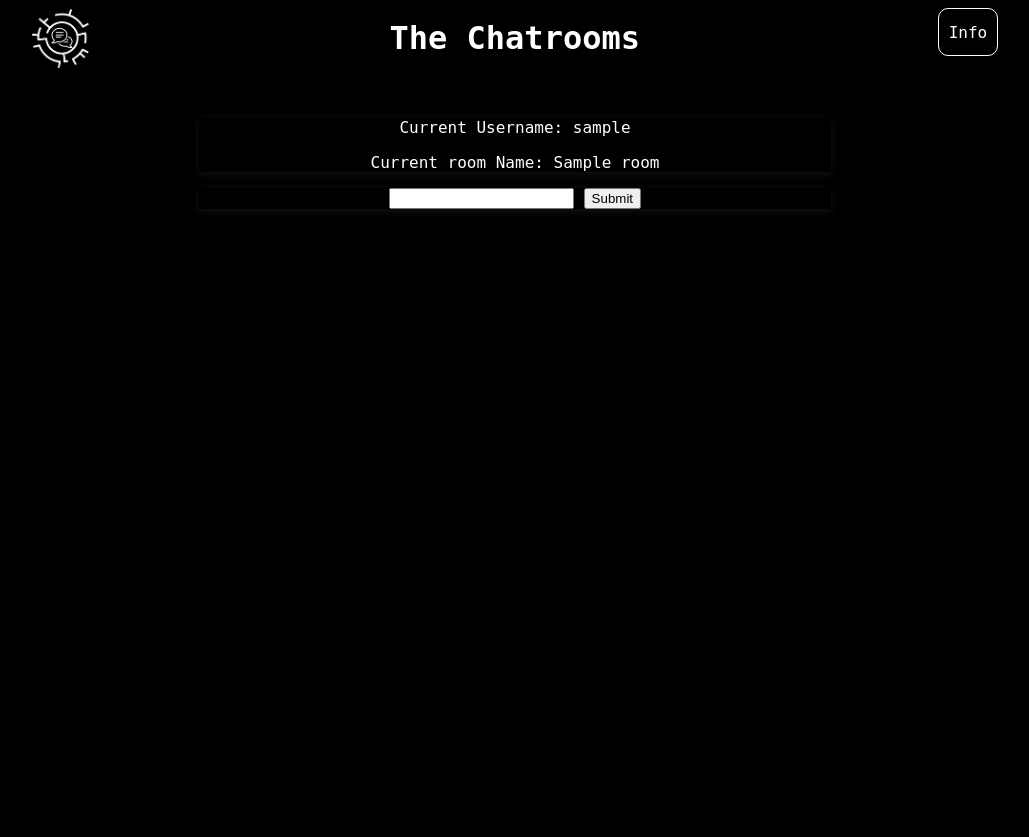
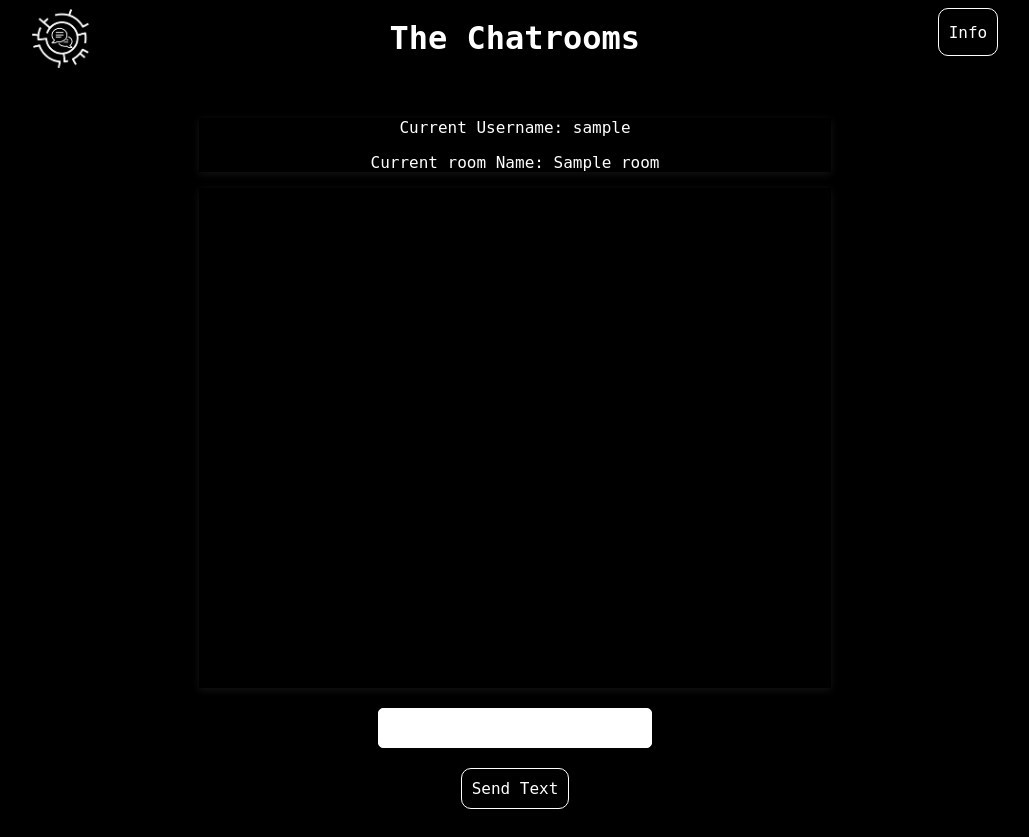
Before and after one commit to ChahidLaaouar/Chatrooms, a PHP site: page /room.php in a window 1280 px wide. Shown: the whole page, without its empty margins (125-1154 px from the left). Before the commit the page ends 209 px from the top, so only its background shows below. Run offline with PHP 8.4, Linux system fonts and the light colour scheme; the visitor is signed in with stand-in values (Sample User, id 1); tables that the repository leaves empty or names only in its code hold one stand-in row (values such as "Sample post"); data that the repository does not hold is empty.

Commit message:
room.php front-end  gefixed

```diff
--- a/room.php
+++ b/room.php
@@ -46,14 +46,17 @@
         ?>
     </div>
 
-    <div class='container'>
+    <div class='container' id='room'>
         <?php
             displayChat($conn);
         ?>
 
-        <form action="database.php" method="post">
-            <input type="text" name="textfield" maxlength="30" required>
-            <input type="submit" name="sendtext">
-        </form>
+
 
     </div>
+    <form action="database.php" method="post">
+            <input type="text" class="texts" name="textfield" maxlength="30" required>
+            <br>
+            <input type="submit" class="backgroundbutton" name="sendtext" value="Send Text">
+    </form>
+</body>
```
